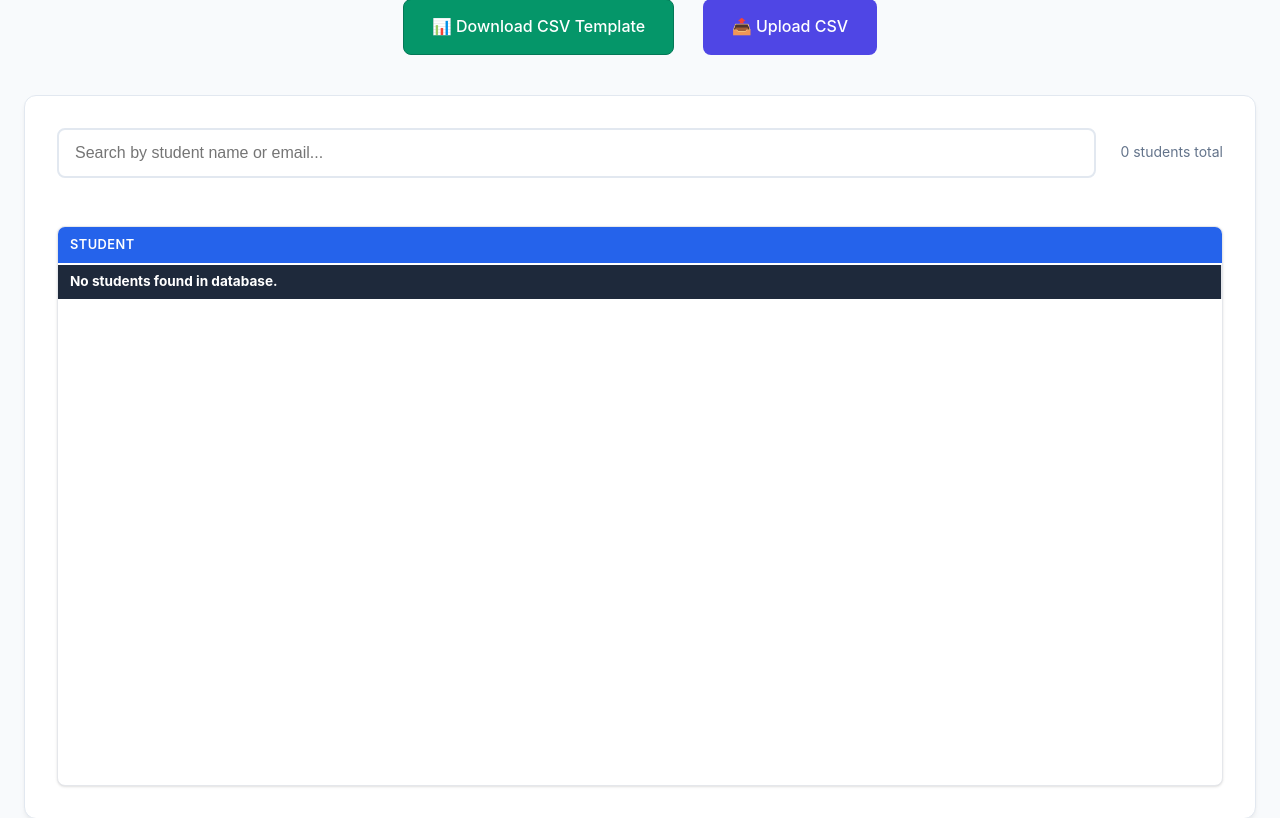
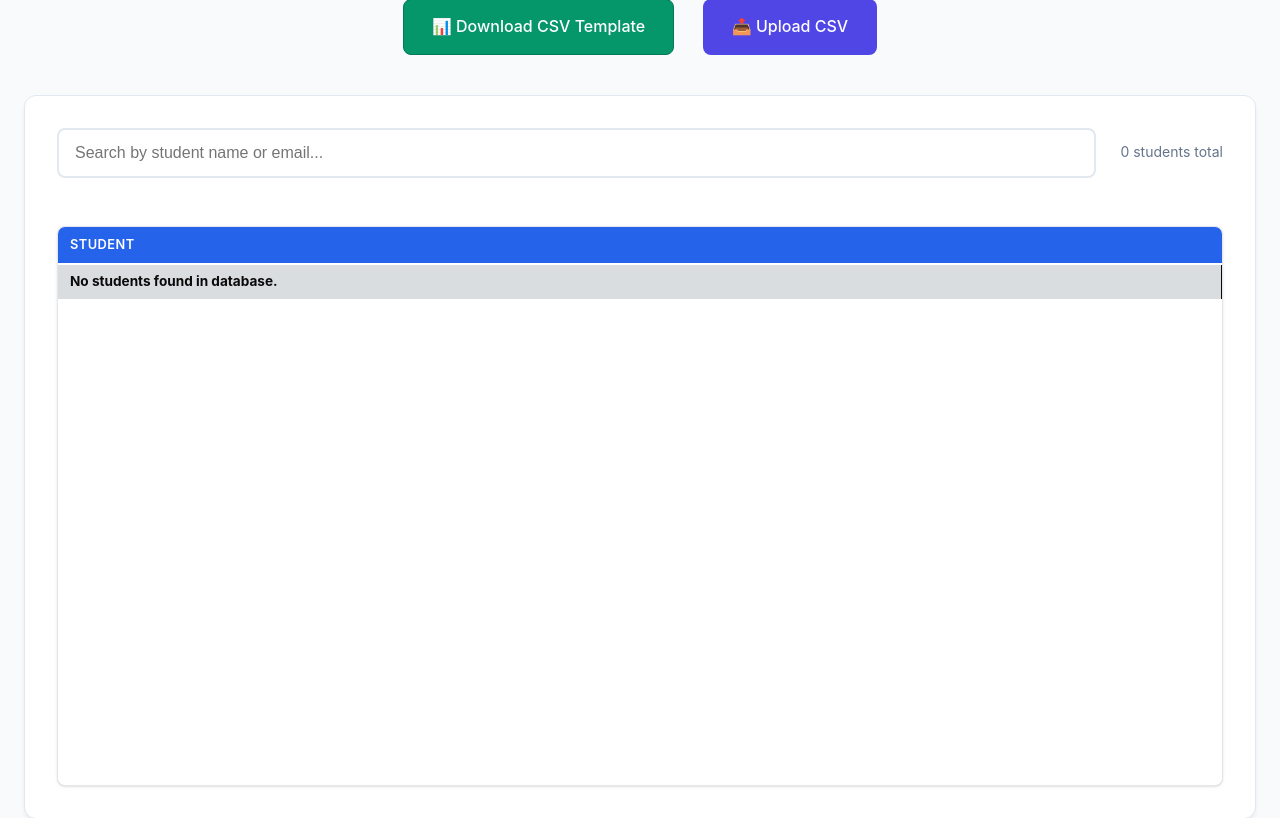
Before and after one commit to thorlorick/database_gradeinsight, a FastAPI app: page /dashboard in a window 1280 px wide. Shown: the part 228-1046 px from the top of the page. Run offline with FastAPI, Linux system fonts and the light colour scheme; data that the repository does not hold is empty.

Commit message:
Update compact.css

```diff
--- a/static/css/compact.css
+++ b/static/css/compact.css
@@ -514,10 +514,10 @@ tr:hover, .grades-table tr:hover, .grades-table tbody tr:hover {
 .grades-table tbody td:first-child {
     position: sticky;  Uncomment if you want sticky first column
     left: 0;
-    background-color: #1e293b;   /* Dark blue-gray */
-    color: #fff;                 /* White text */
+    background-color: #d9dddf;
+    color: #0a0a0a;
     z-index: 5;
-    border-right: 1px solid #e5e7eb;
+    border-right: 1px solid #0a0a0a;
     font-weight: 700;            /* Bolder */
     font-size: 0.85rem;          /* More readable */
 }
```
